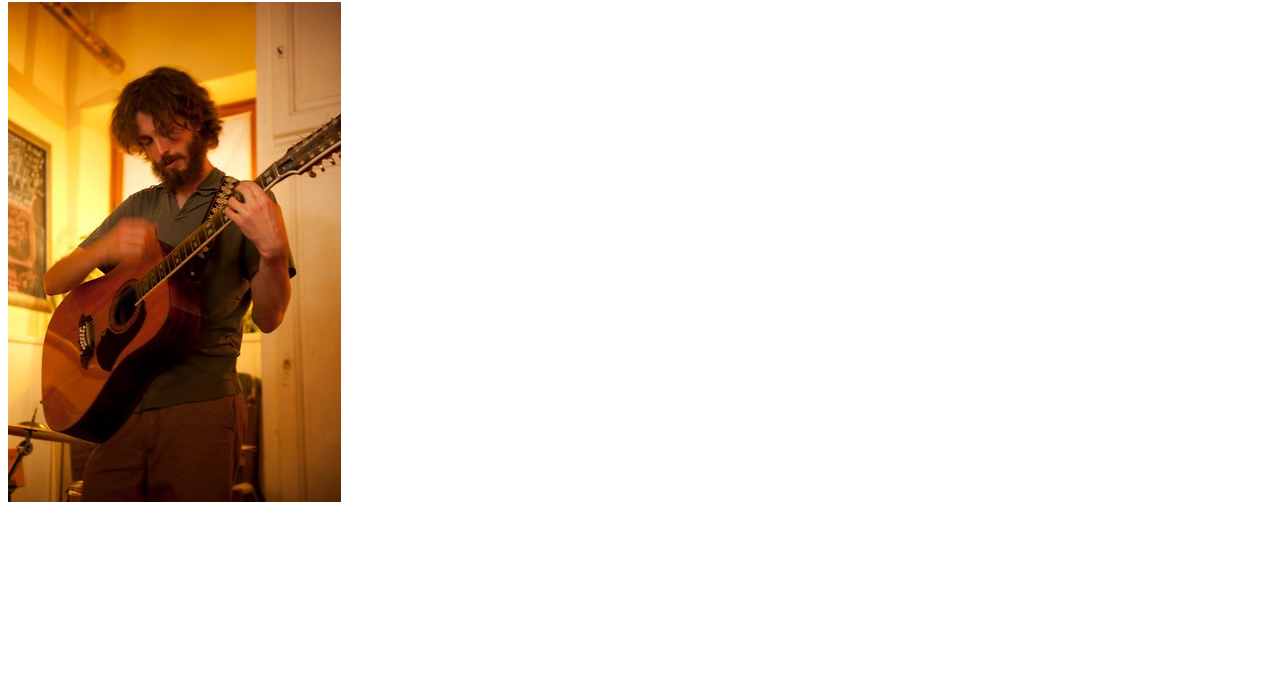
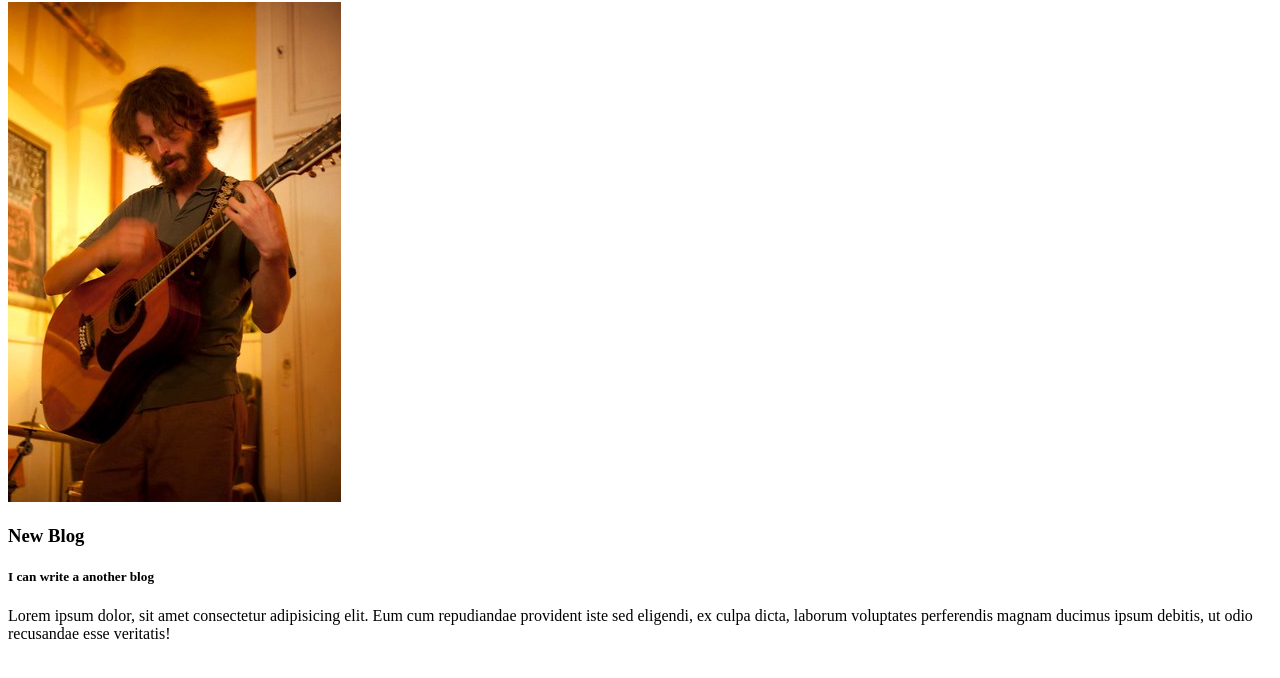
Before and after one commit to sharif2124/git-test, a plain HTML site: page index.html in a window 1280 px wide. Shown: the part 78-756 px from the top of the page. Drawn offline with Linux system fonts and the light colour scheme.

Commit message:
new blog added

```diff
--- a/index.html
+++ b/index.html
@@ -9,5 +9,10 @@
 <body>
     <h1>This is git text</h1>
     <img src="ancher.jpg" alt="">
+    <div>
+        <h3>New Blog</h3>
+        <h5>I can write a another blog</h5>
+        <p>Lorem ipsum dolor, sit amet consectetur adipisicing elit. Eum cum repudiandae provident iste sed eligendi, ex culpa dicta, laborum voluptates perferendis magnam ducimus ipsum debitis, ut odio recusandae esse veritatis!</p>
+    </div>
 </body>
 </html>
```
